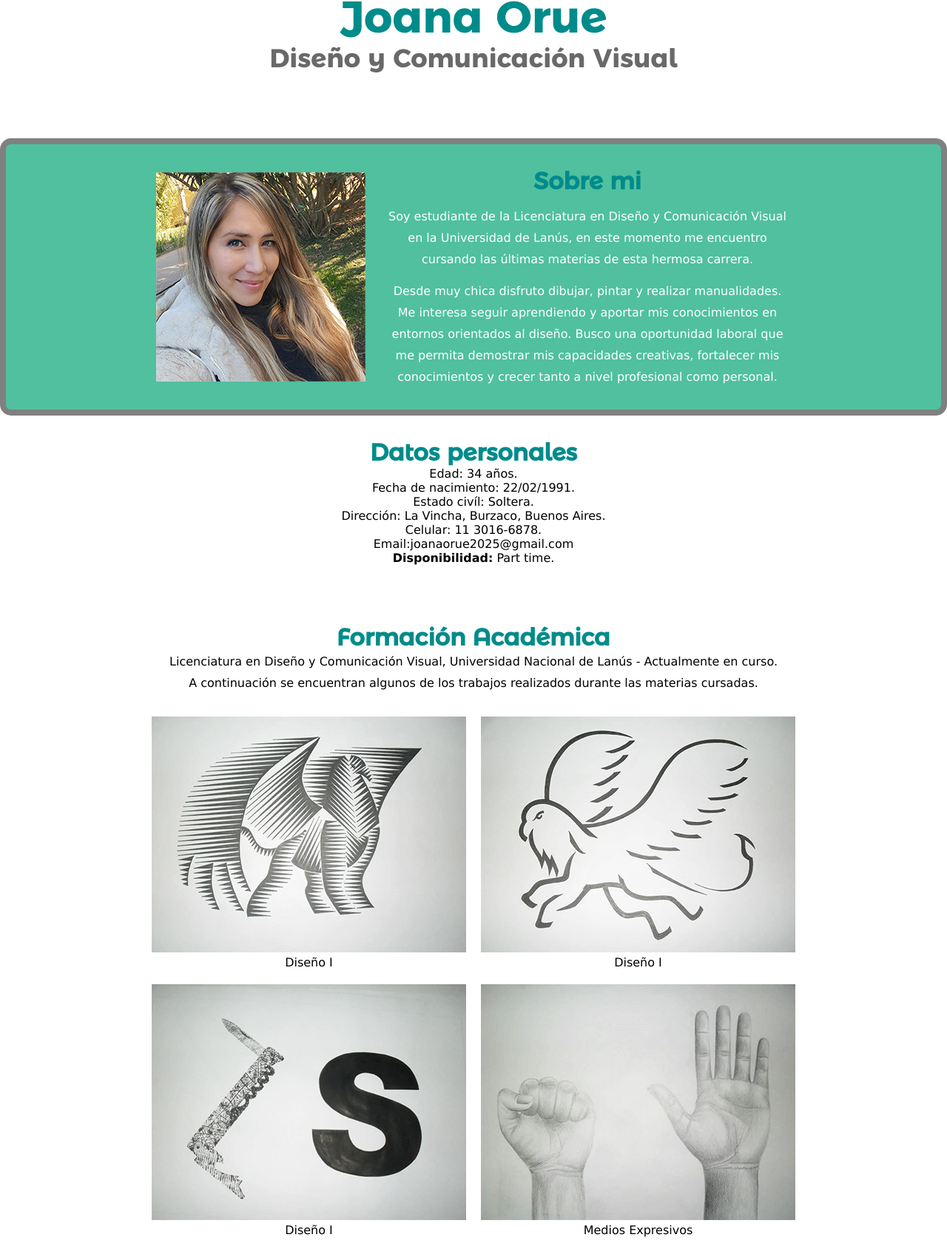
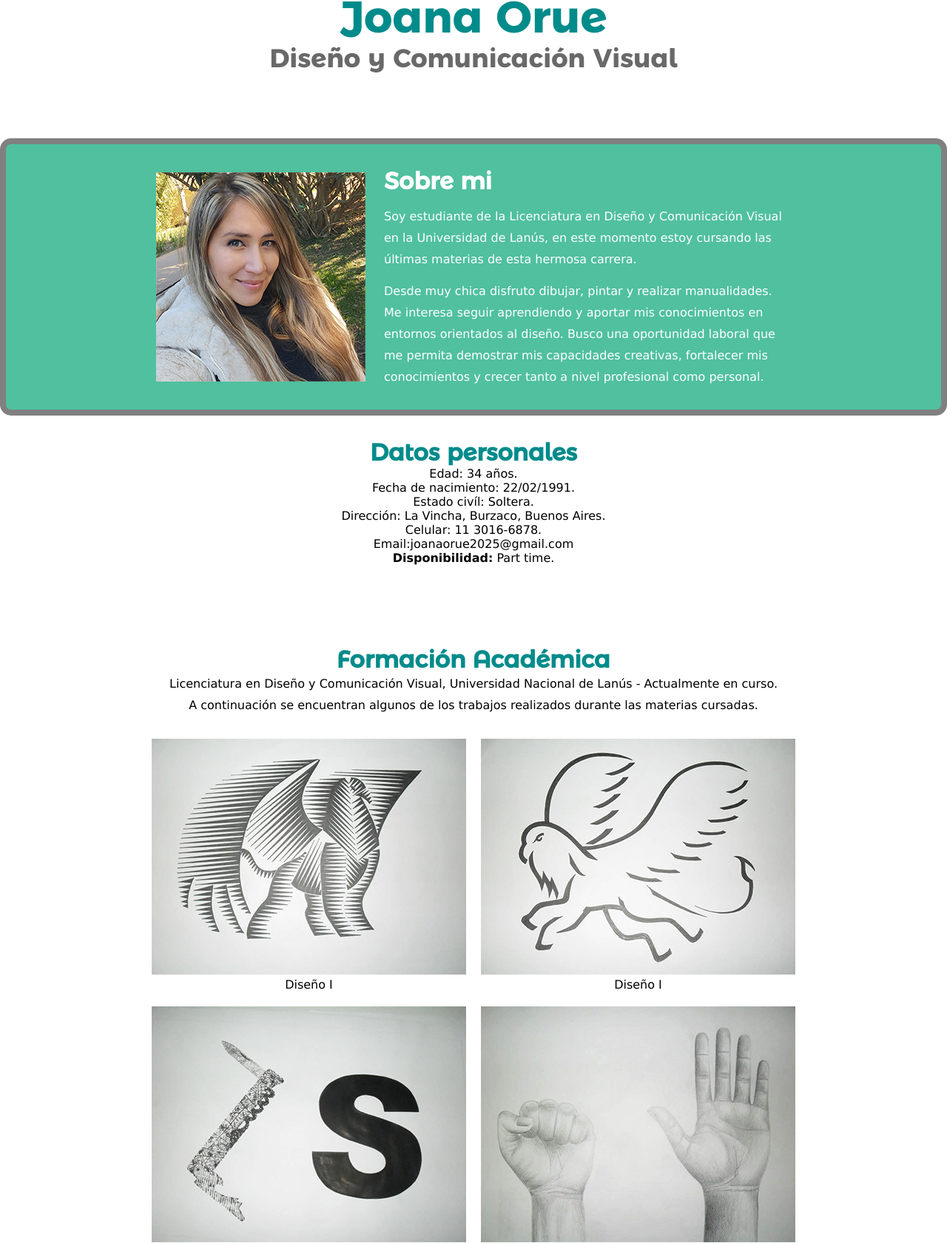
Before and after one commit to joanaorue2025/curriculum-vitae, a plain HTML site: page index.html in a window 1280 px wide. Shown: the part 205-1886 px from the top of the page at 74% size. Drawn offline with Linux system fonts and the light colour scheme.

Commit message:
correcciones de columnas

```diff
--- a/estilos.css
+++ b/estilos.css
@@ -7,58 +7,48 @@
     font-weight: bold;
     font-style: normal;
 }
-
 @font-face {
     font-family: "Montserrat light";
     src: url(fuentes/MontserratAlternates-Light.otf) format(truetype);
     font-weight: normal;
     font-style: normal;
 }
-
 @font-face {
     font-family: "Montserrat medium";
     src: url(fuentes/MontserratAlternates-Medium.otf) format(truetype);
     font-weight: normal;
     font-style: normal;
 }
-
 @font-face {
     font-family: "Montserrat regular";
     src: url(fuentes/MontserratAlternates-Regular.otf) format(truetype);
     font-weight: normal;
     font-style: normal;
 }
-
 * {
     font-family: 'Lucida Sans', 'Lucida Sans Regular', 'Lucida Grande', 'Lucida Sans Unicode', Geneva, Verdana, sans-serif;
     margin: 0;
     padding: 0;
 }
-
 h1,
 h2 {
     font-family: 'Montserrat bold', sans-serif;
     color: darkcyan;
     text-align: center;
 }
-
 h2 {
     color: dimgray;
 }
-
 h3 {
     font-family: 'Montserrat medium', sans-serif;
 }
-
 h1 {
     font-size: 60px;
     line-height: 1rem;
 }
-
 h2 {
     font-size: 35px;
 }
-
 h3 {
     font-size: 32px;
     color: darkcyan;
@@ -70,7 +60,6 @@ p {
     text-align: center;
     line-height: 1.8rem;
 }
-
 a {
     font-family: "Montserrat light";
     text-decoration: none;
@@ -79,7 +68,6 @@ a {
     font-size: 20px;
     text-wrap-style: balance;
 }
-
 nav {
     text-align: center;
     font-size: 25px;
@@ -88,18 +76,16 @@ nav {
     display: flex;
     gap: 45px;
     flex-wrap: wrap;
-    justify-content: center
+    justify-content: center;
+    align-items: center;
 }
-
 header {
     background-color: rgb(80, 192, 158);
     min-height: 15vh;
     display: flex;
     justify-content: center;
     padding: 20px;
-
 }
-
 footer {
     text-wrap-style: balance;
     text-align: center;
@@ -114,58 +100,50 @@ footer {
     border-color: rgb(80, 192, 158);
     border-style: solid;
     background-color: #808080;
-
 }
-
 .contenedor {
     display: flex;
     align-items: center;
     justify-content: space-between;
     width: 100vw;
     max-width: 1200px;
-
 }
-
 #presentacion {
     text-align: center;
     height: initial;
     padding: 50px;
     margin: 10px;
     line-height: 6rem;
-
 }
-
 #sobre-mi {
     border-radius: 15px 15px;
-    height: 277px;
     background-color: rgb(80, 192, 158);
-    text-align: center;
     border: 8px solid grey;
     box-sizing: border-box;
     display: flex;
     align-items: center;
-    align-content: center;
     justify-content: center;
     flex-direction: column;
     color: white;
     padding: 0px;
     margin: 0px;
     height: initial;
-
 }
-
 #datos {
     height: 280px;
     box-sizing: border-box;
     text-align: center;
     padding: 30px;
 }
-
-#formacion {
-    height: auto;
+#formacion {display: flex;
+    flex-direction: column;
+    justify-content: center;
+    align-items: center;
+    max-width: 950px;
+    margin: 30px auto 55px;
+    height: 20px 100vw;
     box-sizing: border-box;
     text-align: center;
-
 }
 
 #experiencia {
@@ -173,17 +151,13 @@ footer {
     box-sizing: border-box;
     text-align: center;
 }
-
 footer p {
     line-height: 3.5rem;
     text-align: center;
-
 }
-
 ul {
     list-style: none;
 }
-
 #sobre-mi article {
     display: flex;
     align-items: center;
@@ -192,9 +166,15 @@ ul {
     padding: 30px;
 
     p {
+        text-align: left;
         text-wrap: pretty;
     }
 
+    h3 {
+        text-align: left;
+        color: white;
+
+    }
     div {
         max-width: 550px;
         display: flex;
@@ -203,7 +183,6 @@ ul {
         min-width: 420px;
     }
 }
-
 .galeria {
     display: flex;
     justify-content: center;
@@ -213,7 +192,16 @@ ul {
     margin: 30px;
 
 }
-
+#hobbies {display: flex;
+    flex-direction: column;
+    justify-content: center;
+    align-items: center;
+    max-width: 950px;
+    margin: 30px auto 55px;
+    height: 20px 100vw;
+    box-sizing: border-box;
+    text-align: center;
+}
 .galeria2 {
     display: flex;
     justify-content: center;
@@ -221,23 +209,13 @@ ul {
     gap: 20px;
     flex-direction: row;
     margin: 30px;
+    max-width: 1200px;
+    align-content: center;
+    align-items: center;
 }
-
-#hobbies {
-
-    margin: 30px auto 55px;
-    gap: 50px;
-    height: 20px 100vw;
-    padding: 12px;
-    margin: 40px 100px;
-    box-sizing: border-box;
-    text-align: center;
-}
-
 a:hover {
     color: white;
 }
-
 #experiencia {
     display: flex;
     justify-content: center;
--- a/index.html
+++ b/index.html
@@ -34,15 +34,10 @@
                 <div>
                     <h3>Sobre mi</h3>
                     <p>Soy estudiante de la Licenciatura en Diseño y Comunicación Visual en la Universidad de Lanús, en
-                        este
-                        momento me encuentro cursando las últimas materias de esta hermosa carrera.</p>
-                        <p> Desde muy chica
-                        disfruto
-                        dibujar, pintar y realizar manualidades. Me interesa seguir aprendiendo y aportar mis
-                        conocimientos en
-                        entornos orientados al diseño. Busco una oportunidad laboral que me permita demostrar mis
-                        capacidades
-                        creativas, fortalecer mis conocimientos y crecer tanto a nivel profesional como personal.</p>
+                        este momento estoy cursando las últimas materias de esta hermosa carrera.</p>
+                    <p> Desde muy chica disfruto dibujar, pintar y realizar manualidades. Me interesa seguir aprendiendo y aportar mis
+                        conocimientos en entornos orientados al diseño. Busco una oportunidad laboral que me permita demostrar mis
+                        capacidades creativas, fortalecer mis conocimientos y crecer tanto a nivel profesional como personal.</p>
                 </div>
             </article>
         </section>
@@ -62,7 +57,7 @@
         <section id="formacion">
             <h3>Formación Académica</h3>
             <p>Licenciatura en Diseño y Comunicación Visual, Universidad Nacional de Lanús - Actualmente en curso.</p>
-                <p>A continuación se encuentran algunos de los trabajos realizados durante las materias cursadas.</p>
+            <p>A continuación se encuentran algunos de los trabajos realizados durante las materias cursadas.</p>
             <div class="galeria">
                 <figure>
                     <img src="img/galeria-trabajo1.jpg" alt="trabajo1" />
@@ -95,14 +90,14 @@
             <article>
                 <h3>Experiencia laboral</h3>
                 <p>I&A Gráfica.</p>
-                    <p>Tarea desempeñada: Atención al público. Diseño de diversas piezas gráficas (afiches, folletos,
+                <p>Tarea desempeñada: Atención al público. Diseño de diversas piezas gráficas (afiches, folletos,
                     tarjetas personales, banners). Edición de imágenes.Fotomontajes. Diseño de identidad.</p>
                 </p>
             </article>
             <article>
                 <p>Stars.</p>
-                        <p> Tarea desempeñada: Atención al público y ventas. Experiencia en gestión comercial.
-                        </p>
+                <p> Tarea desempeñada: Atención al público y ventas. Experiencia en gestión comercial.
+                </p>
             </article>
             <article>
                 <p>Diseño Gráfico freelance. </p>
```
